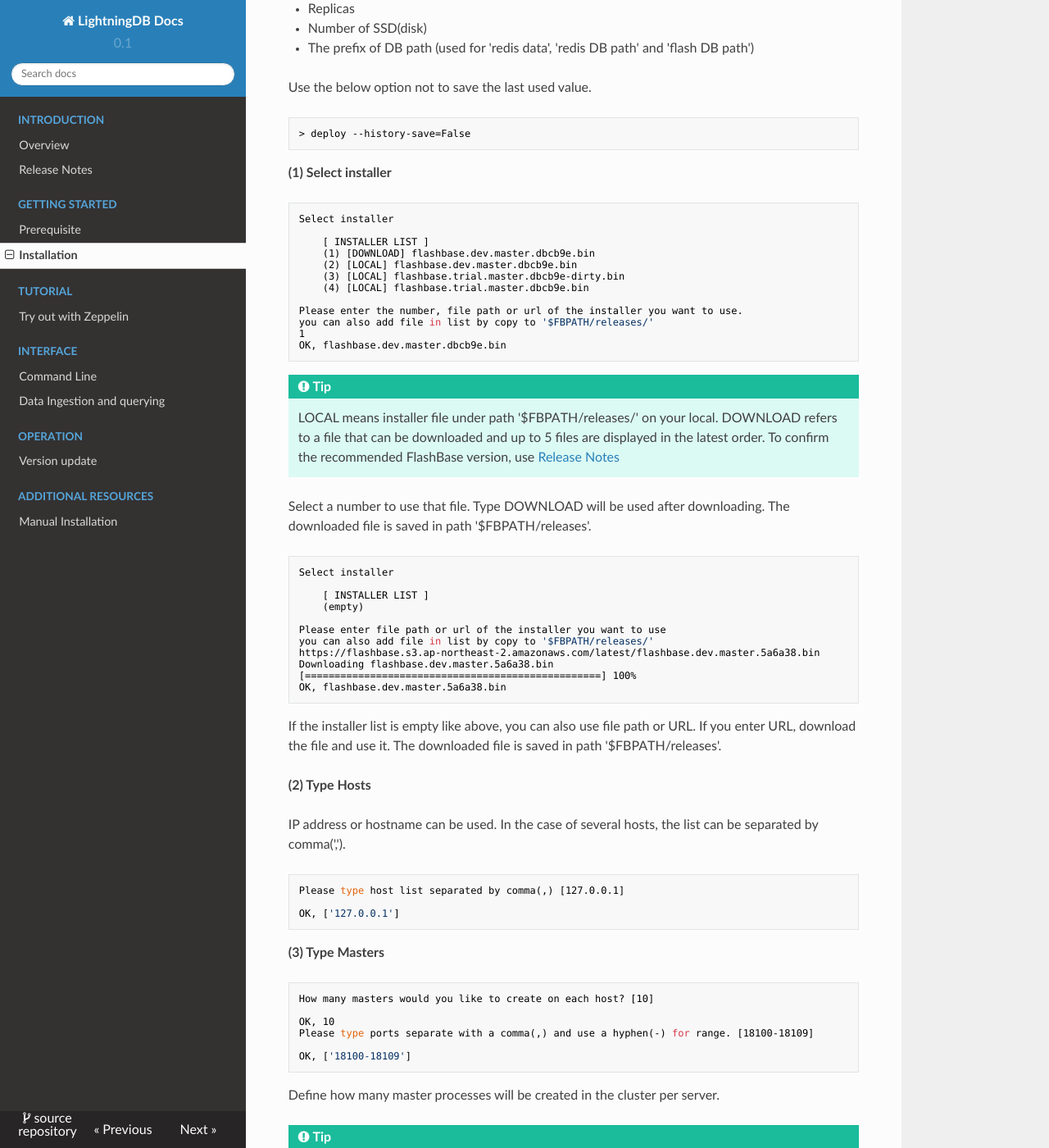
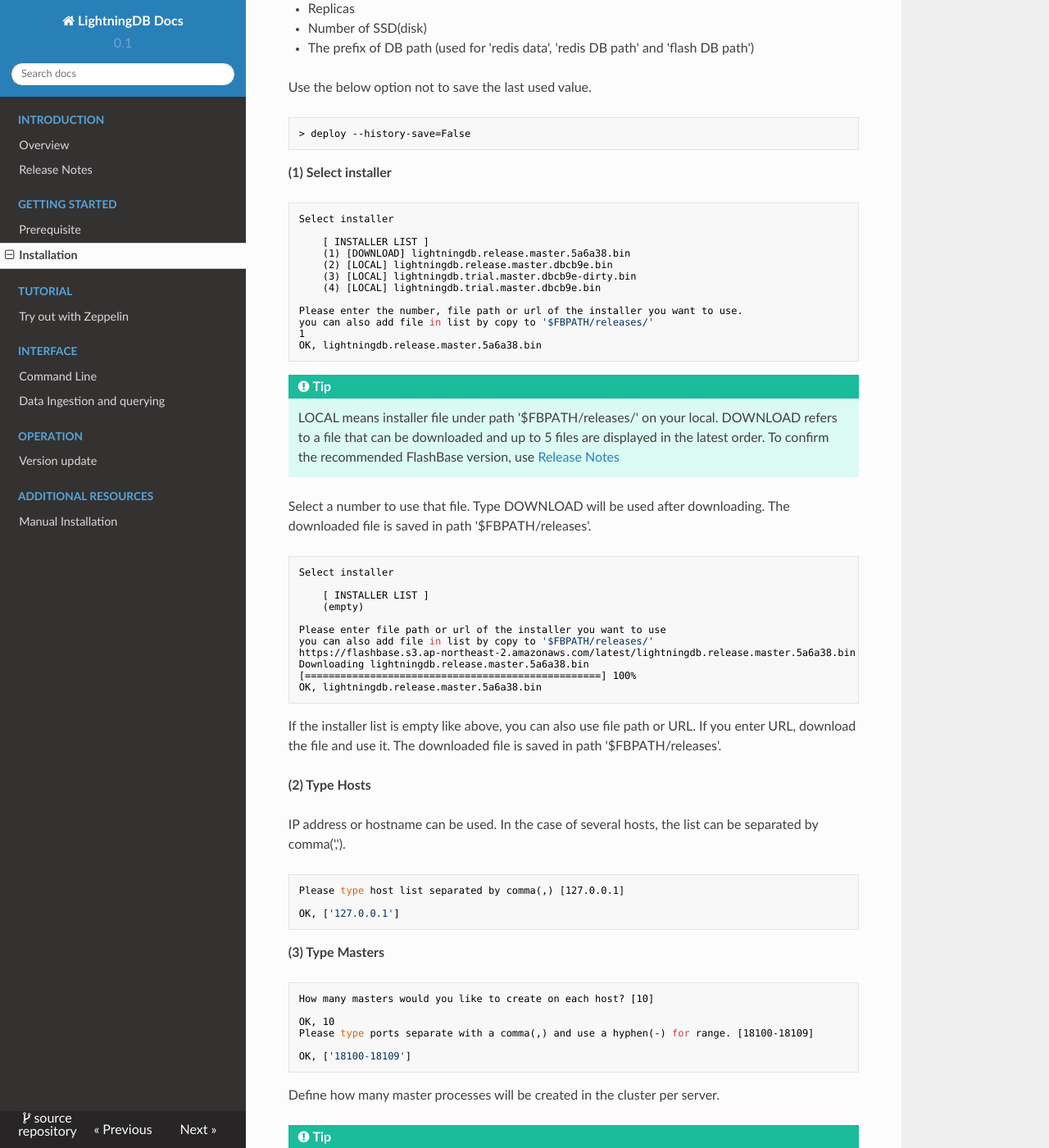
Before and after one commit to mnms/docs, an MkDocs documentation site: the page built from docs/install-ltcli.md, in a window 1280 px wide and 1400 px high, scrolled down 1678 px. Shown: the whole window at 82% size. Built offline with MkDocs 1.6.1, drawn with Linux system fonts in a browser that asks for light colours; nearby versions of some CDN libraries; some of the changed text lies outside the part shown.

Commit message:
Replace 'flashbase' with 'lightningdb'

````diff
--- a/docs/install-ltcli.md
+++ b/docs/install-ltcli.md
@@ -96,15 +96,15 @@
 Select installer
 
     [ INSTALLER LIST ]
-    (1) [DOWNLOAD] flashbase.dev.master.dbcb9e.bin
-    (2) [LOCAL] flashbase.dev.master.dbcb9e.bin
-    (3) [LOCAL] flashbase.trial.master.dbcb9e-dirty.bin
-    (4) [LOCAL] flashbase.trial.master.dbcb9e.bin
+    (1) [DOWNLOAD] lightningdb.release.master.5a6a38.bin
+    (2) [LOCAL] lightningdb.release.master.dbcb9e.bin
+    (3) [LOCAL] lightningdb.trial.master.dbcb9e-dirty.bin
+    (4) [LOCAL] lightningdb.trial.master.dbcb9e.bin
 
 Please enter the number, file path or url of the installer you want to use.
 you can also add file in list by copy to '$FBPATH/releases/'
 1
-OK, flashbase.dev.master.dbcb9e.bin
+OK, lightningdb.release.master.5a6a38.bin
 ```
 !!! Tip
     LOCAL means installer file under path '$FBPATH/releases/' on your local.
@@ -120,10 +120,10 @@
 
 Please enter file path or url of the installer you want to use
 you can also add file in list by copy to '$FBPATH/releases/'
-https://flashbase.s3.ap-northeast-2.amazonaws.com/latest/flashbase.dev.master.5a6a38.bin
-Downloading flashbase.dev.master.5a6a38.bin
+https://flashbase.s3.ap-northeast-2.amazonaws.com/latest/lightningdb.release.master.5a6a38.bin
+Downloading lightningdb.release.master.5a6a38.bin
 [==================================================] 100%
-OK, flashbase.dev.master.5a6a38.bin
+OK, lightningdb.release.master.5a6a38.bin
 ```
 
 If the installer list is empty like above, you can also use file path or URL. If you enter URL, download the file and use it. The downloaded file is saved in path '$FBPATH/releases'.
@@ -183,15 +183,15 @@
 
 
 ``` bash
-+--------------+---------------------------------+
-| NAME         | VALUE                           |
-+--------------+---------------------------------+
-| installer    | flashbase.dev.master.5a6a38.bin |
-| hosts        | 127.0.0.1                       |
-| master ports | 18100-18109                     |
-| ssd count    | 4                               |
-| db path      | /nvme/data_                     |
-+--------------+---------------------------------+
++--------------+---------------------------------------+
+| NAME         | VALUE                                 |
++--------------+---------------------------------------+
+| installer    | lightningdb.release.master.5a6a38.bin |
+| hosts        | 127.0.0.1                             |
+| master ports | 18100-18109                           |
+| ssd count    | 4                                     |
+| db path      | /nvme/data_                           |
++--------------+---------------------------------------+
 Do you want to proceed with the deploy accroding to the above information? (y/n)
 y
 ```
````
Also changed, not shown: docs/release-note.md (+2 -2 lines), docs/version-update.md (+17 -17 lines).
